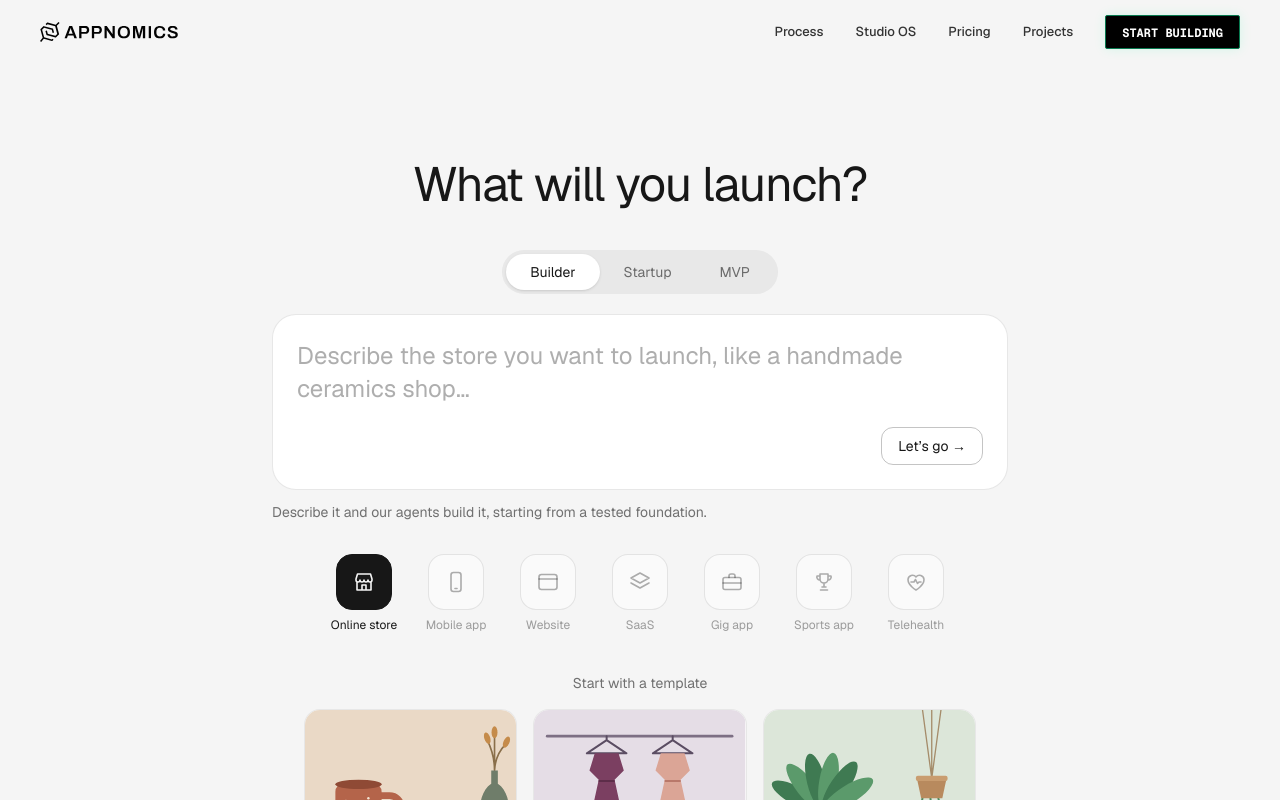
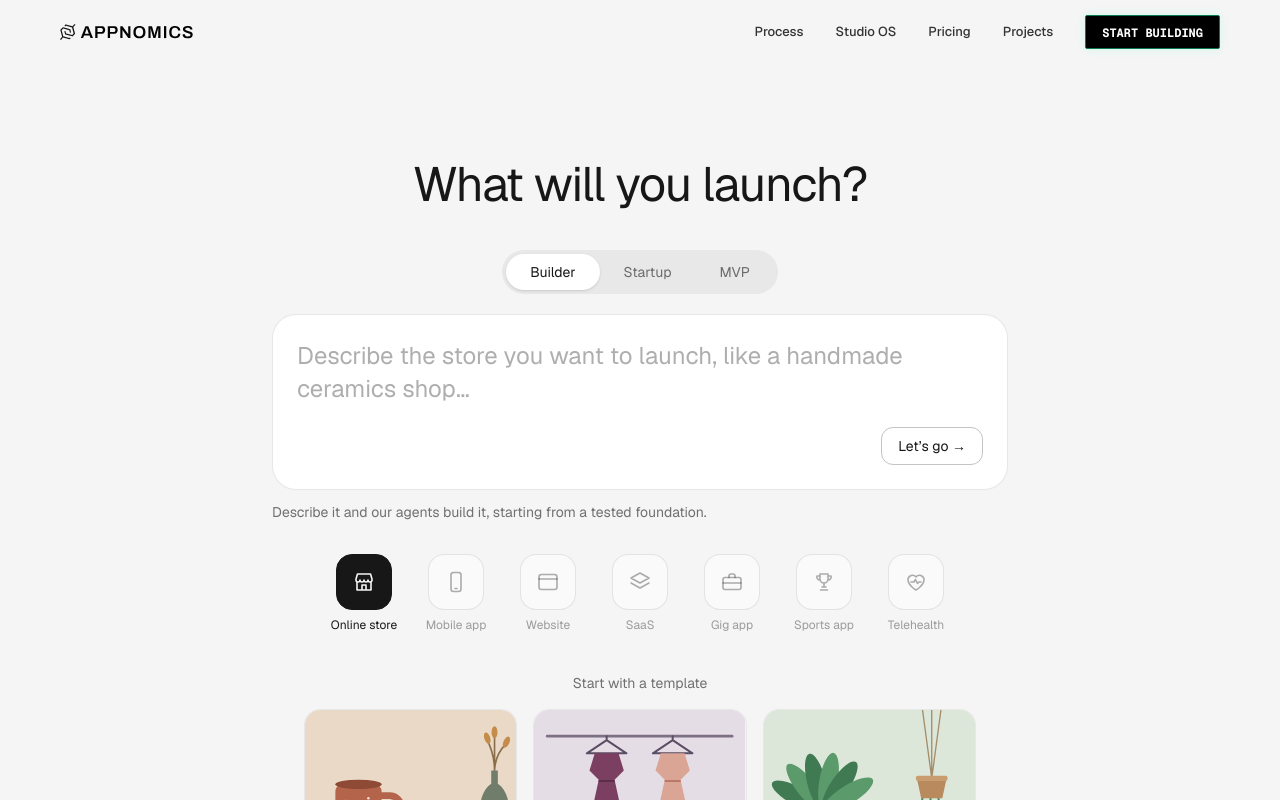
Before and after one commit to rup2701/appnomics-landing, a Next.js app: page / in a window 1280 px wide. Shown: the top 800 px of the page. Built offline with nearby package versions, Linux system fonts and the light colour scheme.

Commit message:
refactor(Navbar, Footer, SVG): update logo dimensions and navbar styling

```diff
--- a/components/Navbar.tsx
+++ b/components/Navbar.tsx
@@ -37,13 +37,13 @@ export default function Navbar() {
 
   return (
     <nav
-      className={`fixed top-0 left-0 right-0 z-50 overflow-x-clip transition-all duration-300 ${
+      className={`fixed top-0 left-0 right-0 z-50 overflow-x-clip transition-all  duration-300 ${
         isScrolled
           ? "bg-[#f5f5f5]/95 backdrop-blur-md border-b border-[#d8d8d8]"
           : "bg-transparent"
       }`}
     >
-      <div className="w-full max-w-[100vw] mx-auto px-4 sm:px-6 md:px-10 h-16 flex items-center justify-between">
+      <div className="w-full mx-auto max-w-[1240px] mx-auto px-4 sm:px-6 md:px-10 h-16 flex items-center justify-between">
         {/* Logo */}
         <Link
           href="/"
@@ -56,9 +56,10 @@ export default function Navbar() {
           <Image
             src="/appnomics-logo.svg"
             alt="Appnomics"
-            height={42}
+            height={36}
             width={102}
-            className="h-5 w-auto"
+            className="h-4
+             w-auto"
           />
           <span className="text-[10px] text-[#087a50] font-mono font-bold tracking-[0.12em] opacity-0 group-hover:opacity-100 transition-opacity duration-300">
             / STUDIO
--- a/components/sections/Footer.tsx
+++ b/components/sections/Footer.tsx
@@ -5,13 +5,13 @@ import Image from "next/image";
 export default function Footer() {
   return (
     <footer className="bg-[#ebebeb] pt-16 pb-4 text-[#0a0a0a]">
-      <div className="max-w-[1340px] mx-auto px-6 md:px-10">
+      <div className="max-w-[1240px] mx-auto px-6 md:px-10">
         {/* Logo + Tagline Row */}
         <div className="pb-6 border-b border-[#c6c6c6]">
           <Image
             src="/appnomics-logo.svg"
             alt="Appnomics"
-            className="h-6 w-auto mt-1"
+            className="h-5 w-auto mt-1"
             height={32}
             width={132}
           />
```
Also changed, not shown: public/appnomics-logo.svg.
